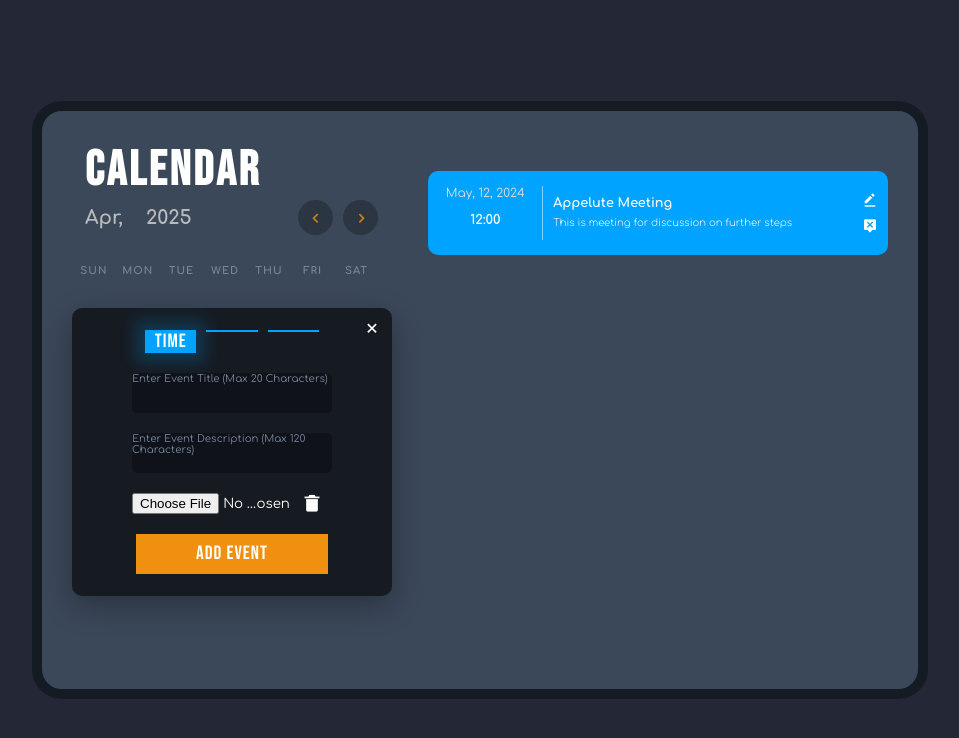
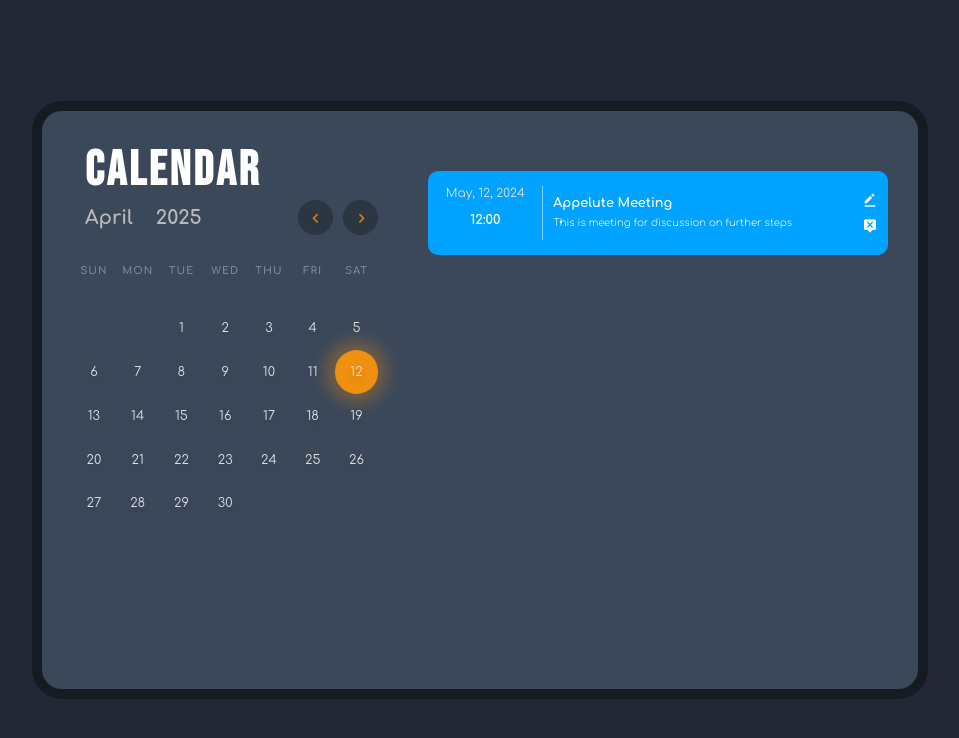
Before and after one commit to MiHarsh/calendar-app, a React (Vite) app in the folder cal-ui/: page / in a window 1280 px wide. Shown: the top 738 px of the page, without its empty margins (160-1119 px from the left). Built offline with nearby package versions, Linux system fonts and the light colour scheme.

Commit message:
calendar done

```diff
--- a/cal-ui/src/App.jsx
+++ b/cal-ui/src/App.jsx
@@ -1,7 +1,8 @@
 import React from 'react';
 import CalendarApp from './Components/CalendarApp';
 import './index.css'
-import './Components/CalendarApp.css'; //??
+// import './Components/CalendarApp.css'; //??
+
 
 const App = () => {
   return (
--- /dev/null
+++ b/cal-ui/src/Components/Calendar/Calendar.css
@@ -0,0 +1,85 @@
+@import url('https://fonts.googleapis.com/css2?family=Bebas+Neue&family=Comfortaa:wght@300..700&display=swap');
+
+.calendar {
+  width: 40%;
+}
+
+.heading {
+  font-family: 'Bebas Neue', sans-serif;
+  font-size: clamp(4rem, 3.8cqi, 7rem);
+  color: #ffffff;
+  letter-spacing: 0.3rem;
+  padding-left: 1.3rem;
+}
+
+.navigate-date {
+  display: flex;
+  align-items: center;
+  column-gap: 1rem;
+  margin: 3.5rem, 0;
+}
+
+.navigate-date h2 {
+  font-size: clamp(1.5rem, 1.5cqi, 2.5rem);
+  color: #bbb;
+  padding-left: 1.3rem;
+}
+
+.cal-btns {
+  display: flex;
+  column-gap: 1rem;
+  margin-left: auto;
+}
+
+.cal-btns i {
+  width: 3.5rem;
+  height: 3.5rem;
+  background-color: #2c3542;
+  border-radius: 50%;
+  display: flex;
+  align-items: center;
+  justify-content: center;
+  font-size: 2rem;
+  color: #c97f1a;
+  cursor: pointer;
+}
+
+.weekdays {
+  width: 100%;
+  display: flex;
+  margin: 3rem 0;
+}
+
+.weekdays span {
+  width: calc(100% / 7);
+  font-size: clamp(1rem, 0.8cqi, 1.3rem);
+  font-weight: bold;
+  text-transform: uppercase;
+  color: #78879e;
+  letter-spacing: 0.1rem;
+  display: flex;
+  justify-content: center;
+}
+
+.days {
+  display: flex;
+  flex-wrap: wrap;
+}
+
+.days span {
+  font-size: clamp(1.2rem, 1cqi, 1.6rem);
+  width: calc(100% / 7);
+  aspect-ratio: 1;
+  display: flex;
+  align-items: center;
+  justify-content: center;
+  color: #ddd;
+  cursor: pointer;
+  text-shadow: 0 0.5rem 1rem rgba(0, 0, 0, 0.2);
+}
+
+.current-day {
+  background-color: #ef9011;
+  border-radius: 50%;
+  box-shadow: 0 0 1.5rem 1rem rgba(239, 144, 17, 0.3);
+}
--- /dev/null
+++ b/cal-ui/src/Components/Calendar/Calendar.jsx
@@ -0,0 +1,79 @@
+import React from 'react';
+import { useState } from 'react';
+import '../Calendar/Calendar.css';
+
+const Calendar = () => {
+  const daysOfWeek = ['Sun', 'Mon', 'Tue', 'Wed', 'Thu', 'Fri', 'Sat'];
+  const monthsOfYear = [
+    'January',
+    'Febuary',
+    'March',
+    'April',
+    'May',
+    'June',
+    'July',
+    'August',
+    'September',
+    'October',
+    'November',
+    'December',
+  ];
+
+  const curDate = new Date();
+
+  const [curMonth, setCurMonth] = useState(curDate.getMonth());
+  const [curYear, setCurYear] = useState(curDate.getFullYear());
+
+  const daysInMonth = new Date(curYear, curMonth + 1, 0).getDate();
+  const firstDayOfMonth = new Date(curYear, curMonth, 1).getDay();
+
+  const prevMonth = () => {
+    setCurMonth(prevMonth => (prevMonth === 0 ? 11 : prevMonth - 1));
+    setCurYear(prevYear => (curMonth === 0 ? prevYear - 1 : prevYear));
+  };
+
+  const nextMonth = () => {
+    setCurMonth(prevMonth => (prevMonth === 11 ? 0 : prevMonth + 1));
+    setCurYear(prevYear => (curMonth === 11 ? prevYear + 1 : prevYear));
+  };
+  return (
+    <div className="calendar">
+      <h1 className="heading"> Calendar </h1>
+      <div className="navigate-date">
+        <h2 className="month">{monthsOfYear[curMonth]} </h2>
+        <h2 className="year">{curYear}</h2>
+        <div className="cal-btns">
+          <i className="bx bx-chevron-left" onClick={prevMonth}></i>
+          <i className="bx bx-chevron-right" onClick={nextMonth}></i>
+        </div>
+      </div>
+      <div className="weekdays">
+        {daysOfWeek.map(day => (
+          <span key={day}>{day}</span>
+        ))}
+      </div>
+
+      <div className="days">
+        {[...Array(firstDayOfMonth).keys()].map((_, index) => (
+          <span key={`empty-${index}`} />
+        ))}
+        {[...Array(daysInMonth).keys()].map(day => (
+          <span
+            key={day + 1}
+            className={
+              day + 1 === curDate.getDate() &&
+              curMonth === curDate.getMonth() &&
+              curYear === curDate.getFullYear()
+                ? 'current-day'
+                : ''
+            }
+          >
+            {day + 1}
+          </span>
+        ))}
+      </div>
+    </div>
+  );
+};
+
+export default Calendar;
--- a/cal-ui/src/Components/CalendarApp.css
+++ b/cal-ui/src/Components/CalendarApp.css
@@ -26,7 +26,7 @@
     border-radius: 20rem;
     filter: blur(4rem);
 } */
-
+/*
 .calendar {
   width: 40%;
 }
@@ -109,7 +109,7 @@
   background-color: #ef9011;
   border-radius: 50%;
   box-shadow: 0 0 1.5rem 1rem rgba(239, 144, 17, 0.3);
-}
+} */
 
 .events {
   width: 60%;
@@ -118,7 +118,7 @@
 }
 
 .event-popup {
-  display:none;
+
   position: absolute;
   top: 34%;
   left: 3rem;
@@ -132,6 +132,7 @@
   justify-content: center;
   align-items: center;
   row-gap: 2rem;
+  display: none;
 }
 
 .event-time-input {
--- a/cal-ui/src/Components/CalendarApp.jsx
+++ b/cal-ui/src/Components/CalendarApp.jsx
@@ -1,61 +1,11 @@
 import React from 'react';
+import '../Components/CalendarApp.css'
+import Calendar from './Calendar/Calendar';
 
 const CalendarApp = () => {
   return (
     <div className="calendar-app">
-      <div className="calendar">
-        <h1 className="heading"> Calendar </h1>
-        <div className="navigate-date">
-          <h2 className="month">Apr, </h2>
-          <h2 className="year">2025</h2>
-          <div className="btns">
-            <i className="bx bx-chevron-left bx-xl"></i>
-            <i className="bx bx-chevron-right"></i>
-          </div>
-        </div>
-        <div className="weekdays">
-          <span>Sun</span>
-          <span>Mon</span>
-          <span>Tue</span>
-          <span>Wed</span>
-          <span>Thu</span>
-          <span>Fri</span>
-          <span>Sat</span>
-        </div>
-        <div className="days">
-          <span>1</span>
-          <span>2</span>
-          <span>3</span>
-          <span>4</span>
-          <span>5</span>
-          <span>6</span>
-          <span>7</span>
-          <span>8</span>
-          <span>9</span>
-          <span>10</span>
-          <span>11</span>
-          <span className="current-day">12</span>
-          <span>13</span>
-          <span>14</span>
-          <span>15</span>
-          <span>16</span>
-          <span>17</span>
-          <span>18</span>
-          <span>19</span>
-          <span>20</span>
-          <span>21</span>
-          <span>22</span>
-          <span>23</span>
-          <span>24</span>
-          <span>25</span>
-          <span>26</span>
-          <span>27</span>
-          <span>28</span>
-          <span>29</span>
-          <span>30</span>
-          <span>31</span>
-        </div>
-      </div>
+      <Calendar/>
       <div className="events">
         <div className="event-popup">
           <div className="event-time-input">
@@ -85,8 +35,8 @@ const CalendarApp = () => {
               className="event-media-input"
             />
             <button className="event-media-remove-btn">
-            <i className="bx bxs-trash-alt"></i>
-          </button>
+              <i className="bx bxs-trash-alt"></i>
+            </button>
           </div>
           <button className="event-popup-btn">Add Event</button>
           <button className="event-popup-close-btn">
```
